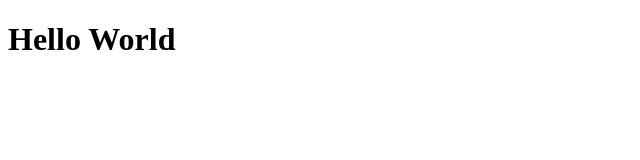
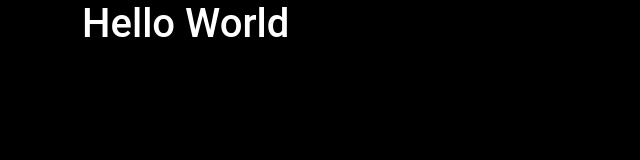
Before and after one commit to BoyBroccoli/Portfolio, a website: page index.html in a window 1280 px wide. Shown: the whole page, without its empty margins (0-640 px from the left). Drawn offline with nearby package versions, Linux system fonts and the light colour scheme; files that its build step writes are made by us from their sources.

Commit message:
updating sources

```diff
--- a/index.html
+++ b/index.html
@@ -4,6 +4,8 @@
     <meta charset="UTF-8">
     <meta http-equiv="X-UA-Compatible" content="IE=edge">
     <meta name="viewport" content="width=device-width, initial-scale=1.0">
+    <link rel="stylesheet" href="./scss/bootstrap-custom.css">
+    <link href="style.css" rel = "stylesheet">
     <title>DSB Portfolio</title>
 </head>
 <body>
--- a/scss/bootstrap-custom.scss
+++ b/scss/bootstrap-custom.scss
@@ -3,6 +3,16 @@
 
 // Include any default variable overrides here
 
+$body-bg: #000;
+$body-color: #FFF;
+
+$primary: #457B9D;
+$danger: #E63946;
+
+$font-family-sans-serif: 'Roboto', sans-serif;
+
+
+
 @import "../node_modules/bootstrap/scss/bootstrap";
 
 // Then add additional custom code here
```
Also changed, not shown: scss/bootstrap-custom.css.
